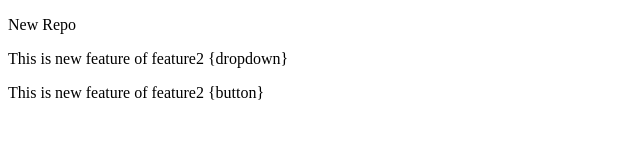
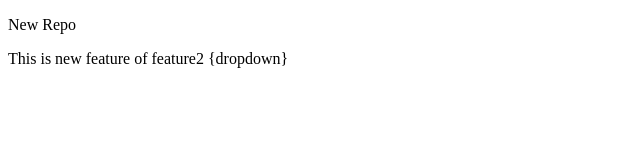
Before and after one commit to Aman2018-IT/Megh, a plain HTML site: page index.html in a window 1280 px wide. Shown: the whole page, without its empty margins (0-640 px from the left). Drawn offline with Linux system fonts and the light colour scheme.

Commit message:
Undoing changes

```diff
--- a/index.html
+++ b/index.html
@@ -10,7 +10,7 @@
 
     <p>This is new feature of feature2 {dropdown}</p>
 
-    <p>This is new feature of feature2 {button}</p>
+
 
 </body>
 </html>
```
